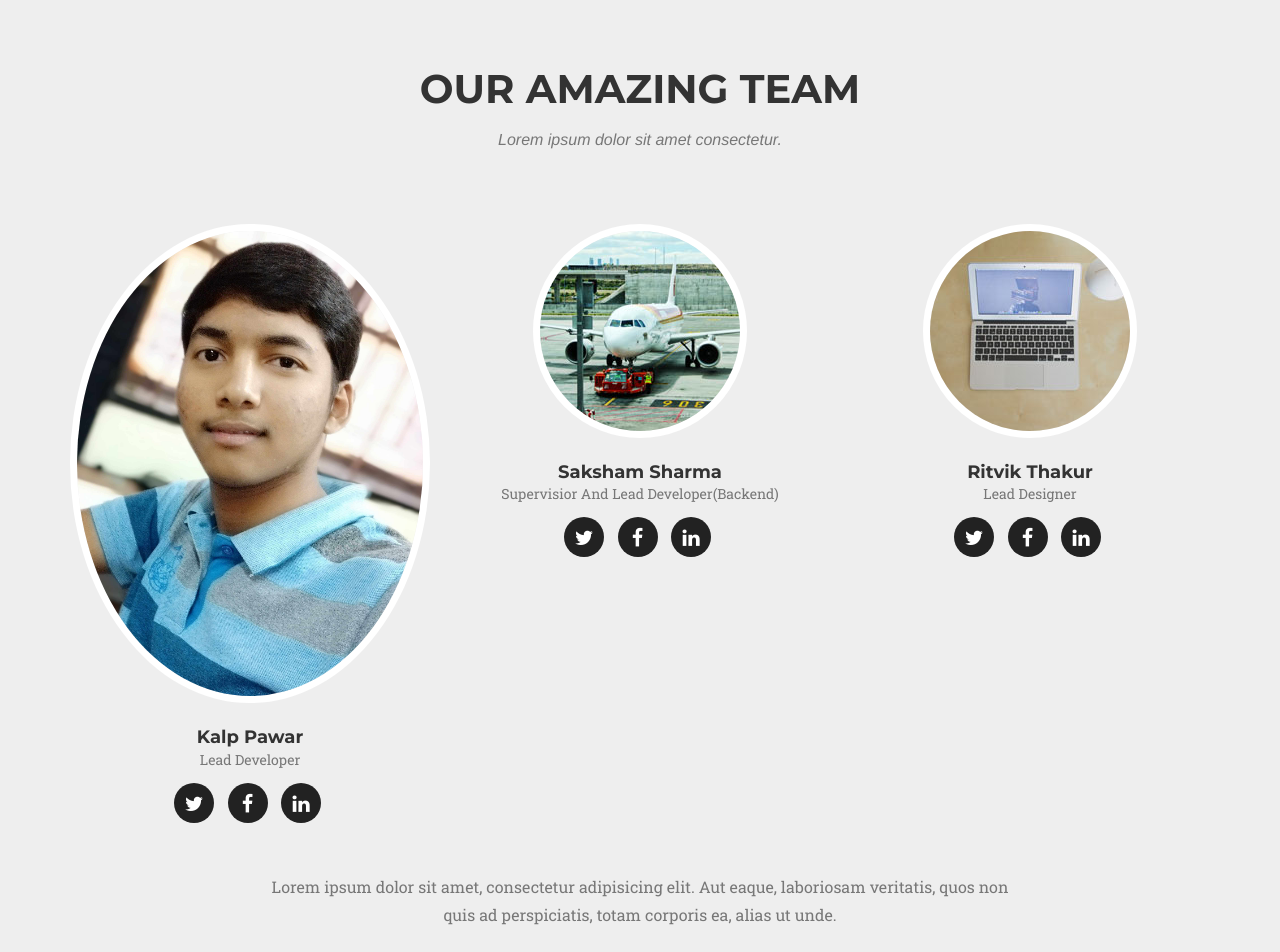
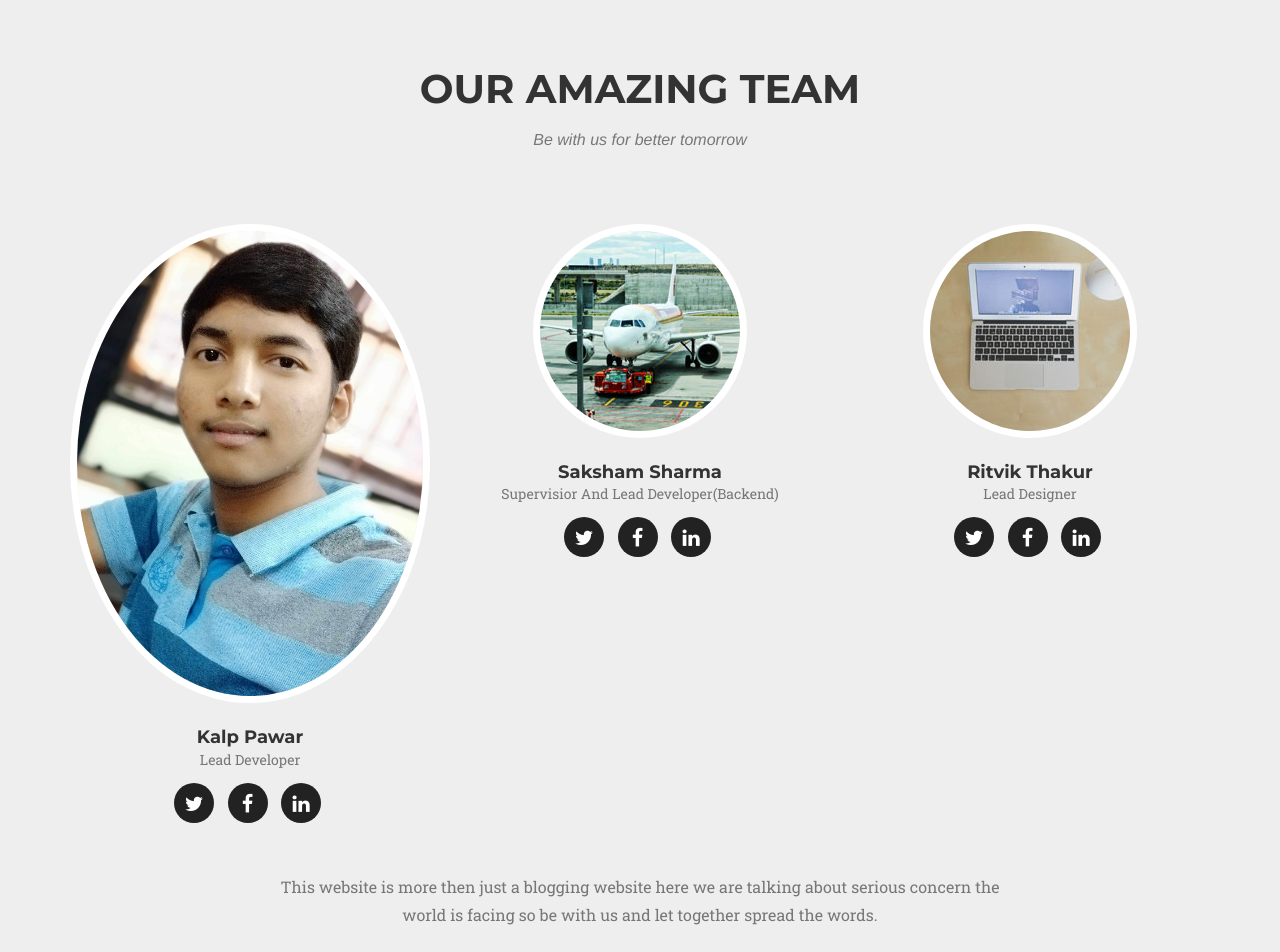
Before and after one commit to GreenBloggy/greenbloggy, a website: page index.html in a window 1280 px wide. Shown: the part 4620-5572 px from the top of the page. Drawn offline with nearby package versions, Linux system fonts and the light colour scheme; files whose address does not match are found by name; a web font is replaced by a local one.

Commit message:
updating team section

```diff
--- a/index.html
+++ b/index.html
@@ -310,7 +310,7 @@
             <div class="row">
                 <div class="col-lg-12 text-center">
                     <h2 class="section-heading">Our Amazing Team</h2>
-                    <h3 class="section-subheading text-muted">Lorem ipsum dolor sit amet consectetur.</h3>
+                    <h3 class="section-subheading text-muted">Be with us for better tomorrow</h3>
                 </div>
             </div>
             <div class="row">
@@ -362,7 +362,7 @@
             </div>
             <div class="row">
                 <div class="col-lg-8 col-lg-offset-2 text-center">
-                    <p class="large text-muted">Lorem ipsum dolor sit amet, consectetur adipisicing elit. Aut eaque, laboriosam veritatis, quos non quis ad perspiciatis, totam corporis ea, alias ut unde.</p>
+                    <p class="large text-muted">This website is more then just a blogging website here we are talking about serious concern the world is facing so be with us and let together spread the words.</p>
                 </div>
             </div>
         </div>
```
